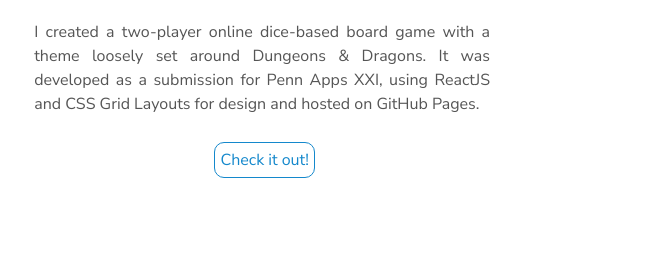
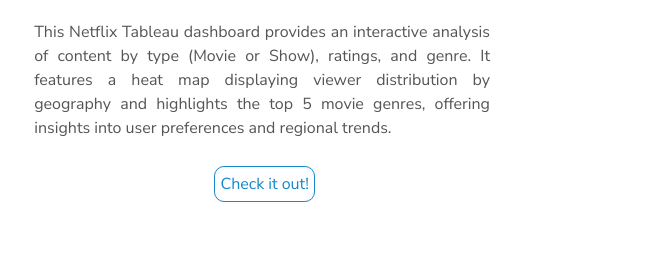
Before and after one commit to AdarshSingh09/adarshsingh.github.io, a plain HTML site: page index.html in a window 1280 px wide. Shown: the part 1907-2186 px from the top of the page, 625-1280 px from the left. Drawn offline with nearby package versions, Linux system fonts and the light colour scheme.

Commit message:
changed index.html

```diff
--- a/index.html
+++ b/index.html
@@ -135,9 +135,7 @@
           &nbsp;
           <img height="32" width="32" src="https://unpkg.com/simple-icons@3.4.0/icons/github.svg" />
           <p style="text-align: justify">
-            I created a two-player online dice-based board game with a theme loosely set around Dungeons & Dragons. It
-            was developed as a submission for Penn Apps XXI, using ReactJS and CSS Grid Layouts for design and hosted on
-            GitHub Pages.
+            This Netflix Tableau dashboard provides an interactive analysis of content by type (Movie or Show), ratings, and genre. It features a heat map displaying viewer distribution by geography and highlights the top 5 movie genres, offering insights into user preferences and regional trends.
           </p>
           <a class="project-link" target="_blank" href="https://public.tableau.com/views/netflix3_16912358005830/NETFLIX?:language=en-US&:sid=&:redirect=auth&:display_count=n&:origin=viz_share_link"
             >Check it out!</a
```
